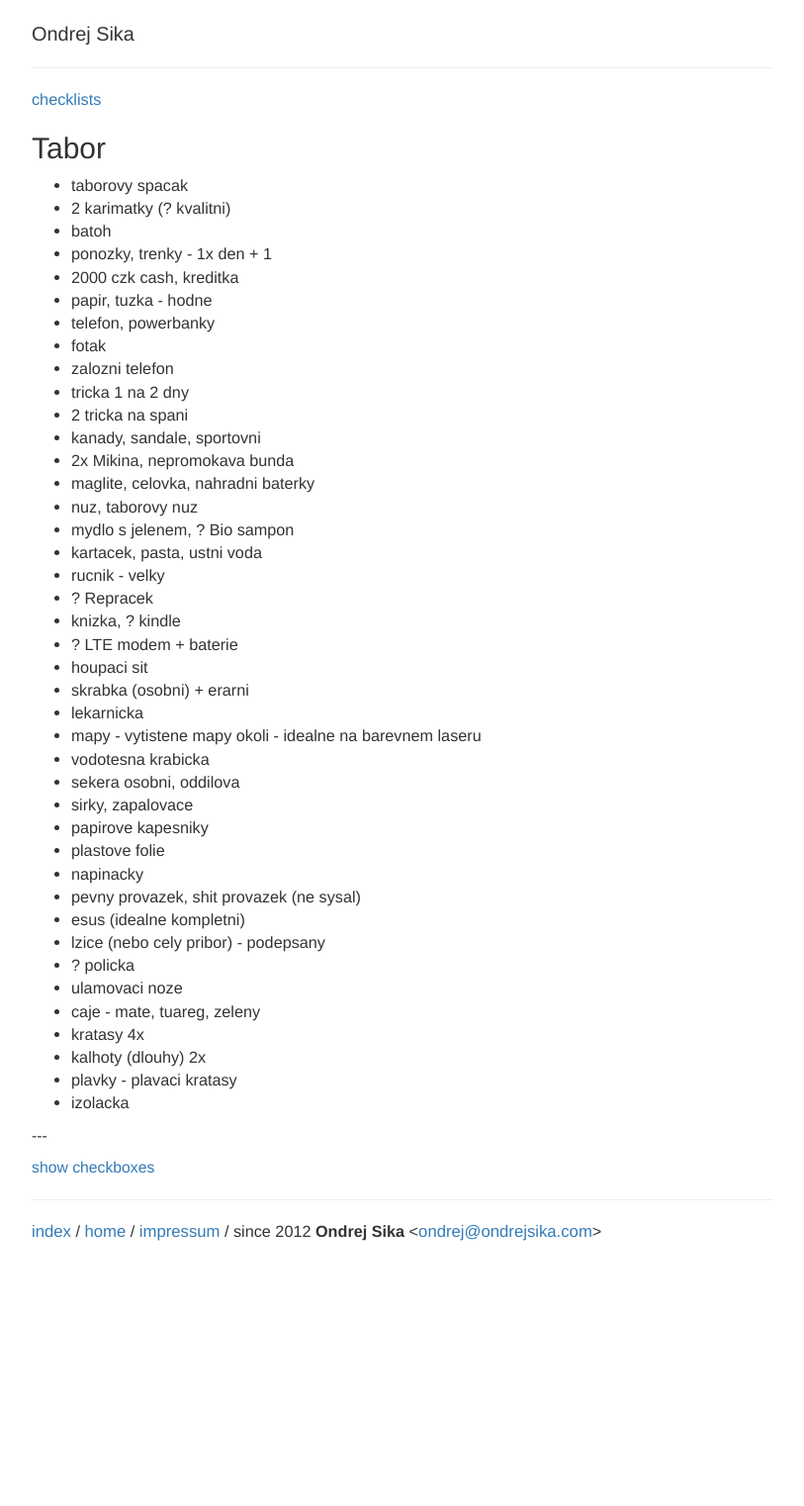
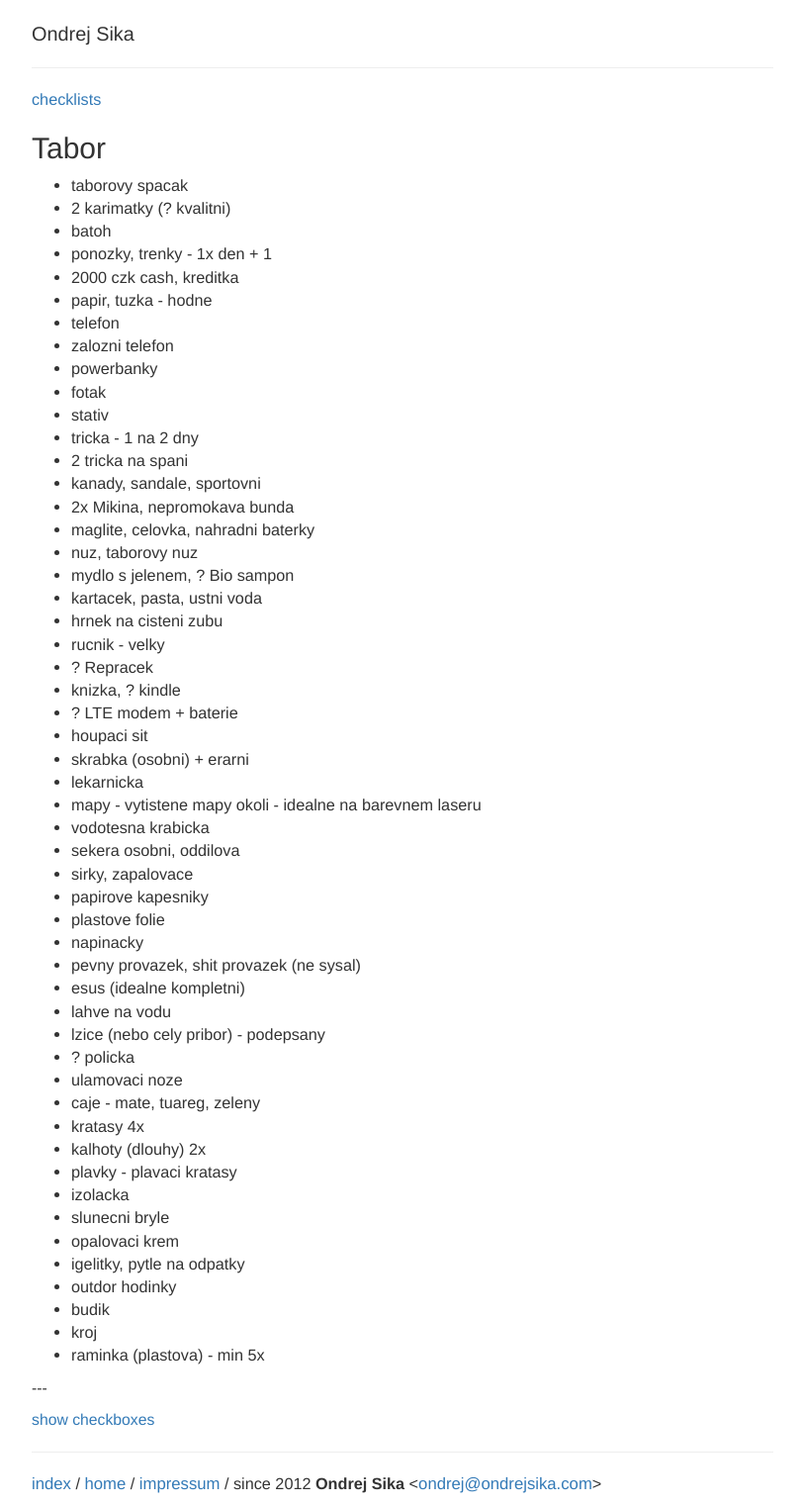
Before and after one commit to ondrejsika/ondrejsika.com, a Jekyll site: the page built from others/checklists/tabor.md, in a window 1280 px wide. Shown: the whole page at 99% size, without its empty margins (233-1046 px from the left). Built offline with Jekyll 4.4.1, drawn with Linux system fonts in a browser that asks for light colours; comment, search, counter and statistics services are not loaded; before the commit the page ends 1266 px from its top, so only the background shows below that.

Commit message:
checklists - update tabor items

```diff
--- a/others/checklists/tabor.md
+++ b/others/checklists/tabor.md
@@ -13,10 +13,12 @@
 - ponozky, trenky - 1x den + 1
 - 2000 czk cash, kreditka
 - papir, tuzka - hodne
-- telefon, powerbanky
+- telefon
+- zalozni telefon
+- powerbanky
 - fotak
-- zalozni telefon
-- tricka 1 na 2 dny
+- stativ
+- tricka - 1 na 2 dny
 - 2 tricka na spani
 - kanady, sandale, sportovni
 - 2x Mikina, nepromokava bunda
@@ -24,6 +26,7 @@
 - nuz, taborovy nuz
 - mydlo s jelenem, ? Bio sampon
 - kartacek, pasta, ustni voda
+- hrnek na cisteni zubu
 - rucnik - velky
 - ? Repracek
 - knizka, ? kindle
@@ -40,6 +43,7 @@
 - napinacky
 - pevny provazek, shit provazek (ne sysal)
 - esus (idealne kompletni)
+- lahve na vodu
 - lzice (nebo cely pribor) - podepsany
 - ? policka
 - ulamovaci noze
@@ -48,3 +52,10 @@
 - kalhoty (dlouhy) 2x
 - plavky - plavaci kratasy
 - izolacka
+- slunecni bryle
+- opalovaci krem
+- igelitky, pytle na odpatky
+- outdor hodinky
+- budik
+- kroj
+- raminka (plastova) - min 5x
```
Also changed, not shown: others/checklists/index.md (+1 -0 lines), others/checklists/tabor-oddil.md (added, +20 -0 lines).
